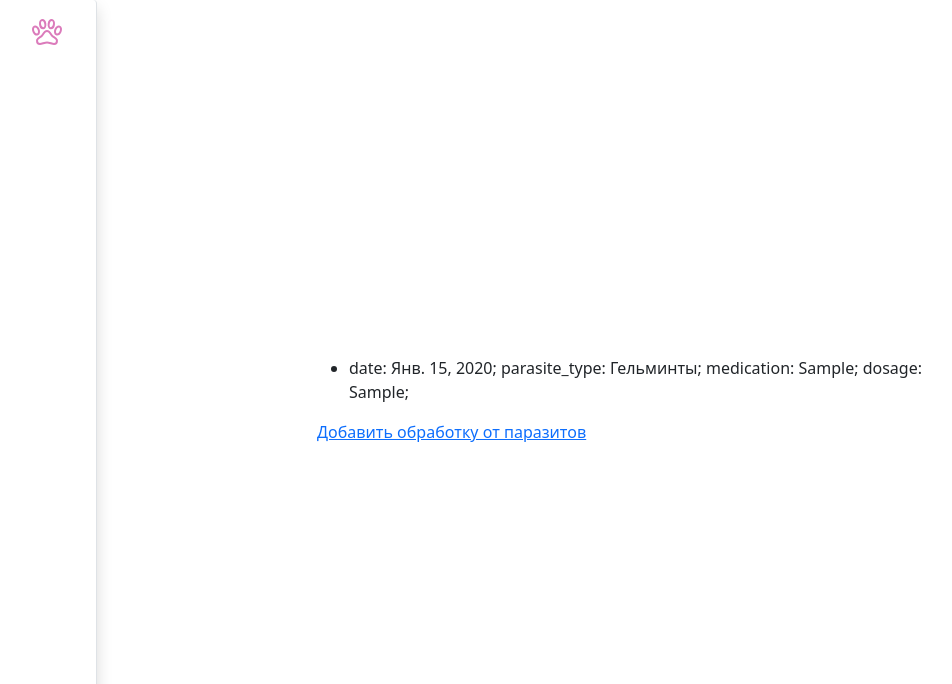
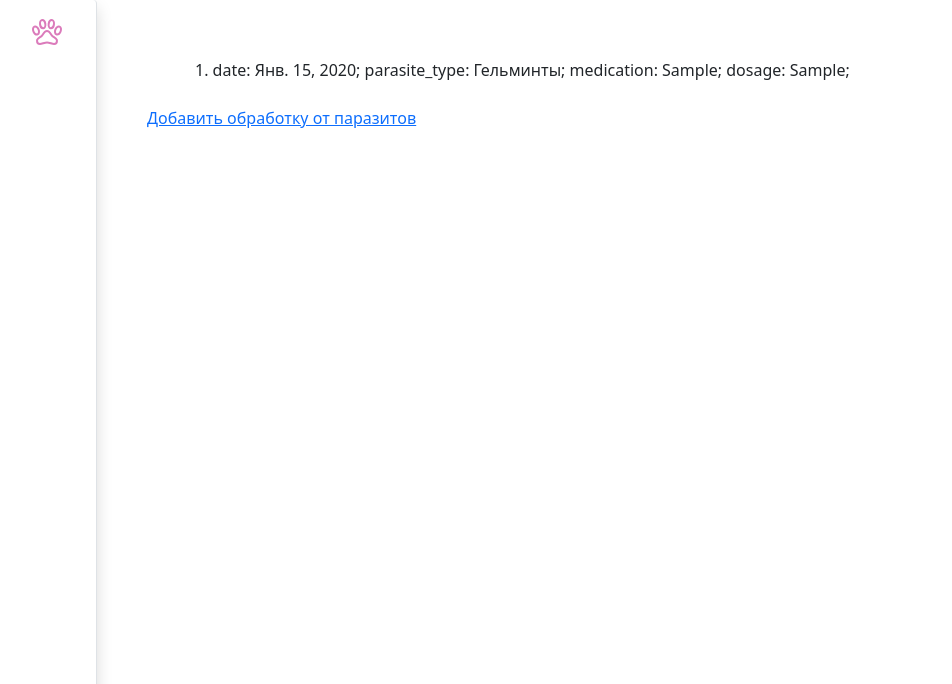
Before and after one commit to Gamilkar/animal_medical_record, a Django app: page /1/treatments in a window 1280 px wide. Shown: the top 684 px of the page, without its empty margins (3-955 px from the left). Run offline with Django 3.2, Linux system fonts and the light colour scheme; tables that the repository leaves empty hold one stand-in row (values such as "Sample post").

Commit message:
fix templates

```diff
--- a/main/templates/main/add_animal.html
+++ b/main/templates/main/add_animal.html
@@ -2,7 +2,7 @@
 
 {% block content %}
 
-<form actions="add_animal" method="POST">
+<form class="form-control" actions="add_animal" method="POST">
     {% csrf_token %}
     {{ form.as_p }}
     <button type="submit"> Сохранить </button>
--- a/main/templates/main/base.html
+++ b/main/templates/main/base.html
@@ -16,14 +16,15 @@
 </head>
 
 <body>
-    <header style="height: 100%; width: 100px;" class="position-fixed border-end shadow p-3 mb-5 bg-body rounded">
+    <header style="margin: auto; height: 100%; width: 100px;"
+        class="position-fixed border-end shadow p-3 mb-5 bg-body rounded">
         <nav class="position-absolute top-10 start-50 translate-middle-x">
             <a href="{% url 'index' %}">
                 <ion-icon style="color: rgb(219, 123, 187)" size="large" name="paw-outline"></ion-icon>
             </a>
         </nav>
     </header>
-    <main class="position-absolute top-50 start-50 translate-middle">
+    <main style="margin: 0px 100px; padding: 50px" class="position-absolute top-0 start-0">
         {% block content %}
         {% endblock %}
     </main>
--- a/main/templates/main/index.html
+++ b/main/templates/main/index.html
@@ -2,7 +2,7 @@
 {% load static %}
 
 {% block content %}
-
+<h1>Ваши животные:</h1> <br>
 <div class="row row-cols-1 row-cols-md-4 g-4">
     {% if animals_list %}
     {% for animal in animals_list %}
--- a/main/templates/main/treatments.html
+++ b/main/templates/main/treatments.html
@@ -1,15 +1,13 @@
 {% extends 'main/base.html' %}
 
 {% block content %}
-
 {% if treatments %}
-<ul>
+<ul class="list-group-flush list-group-numbered">
     {% for treatment in treatments %}
-    <li> date: {{ treatment.date }};
+    <li class="list-group-item">date: {{ treatment.date }};
         parasite_type: {{ treatment.parasite_type }};
         medication: {{ treatment.medication }};
-        dosage: {{ treatment.dosage }};
-    </li>
+        dosage: {{ treatment.dosage }};</li>
     {% endfor %}
 </ul>
 {% endif %}
```
